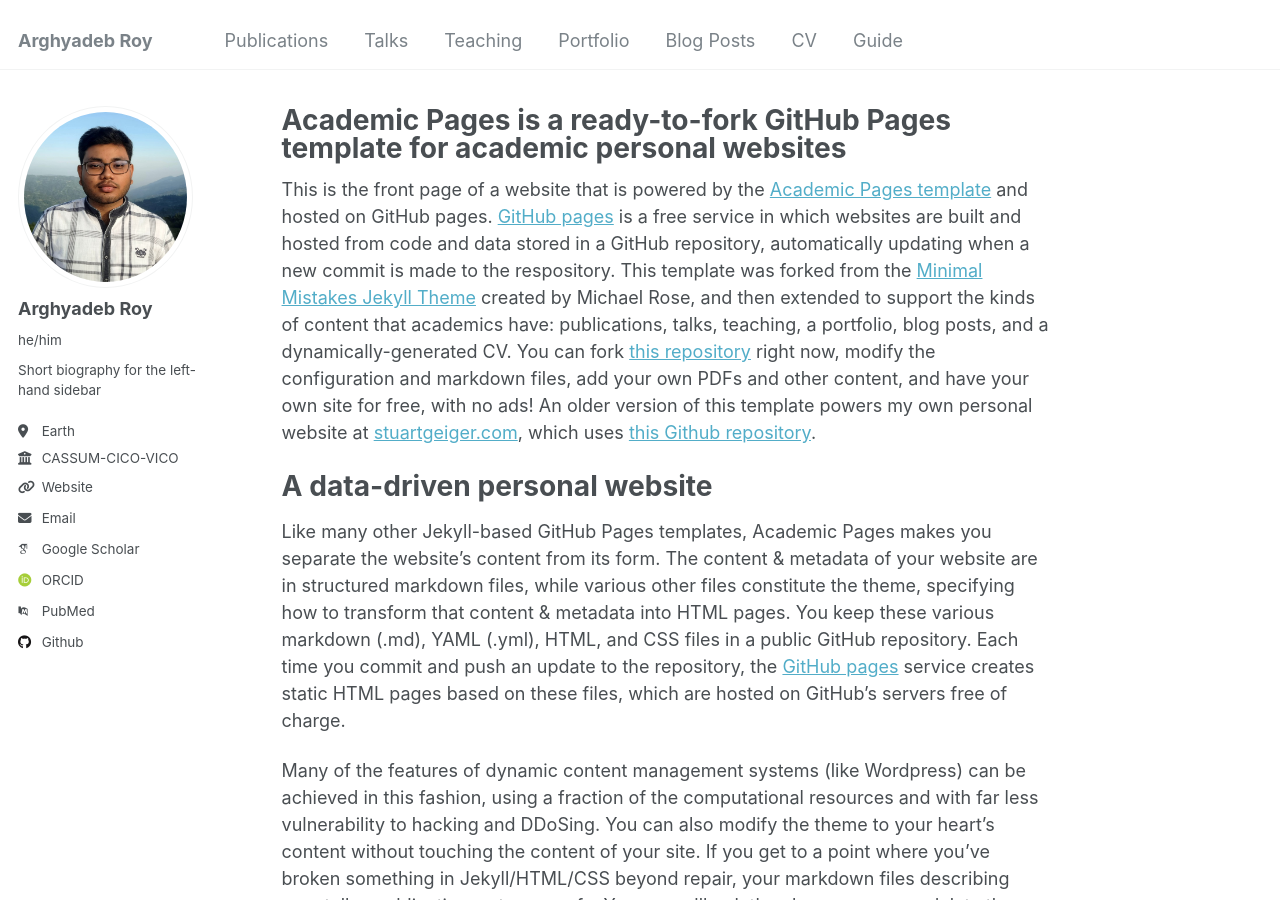
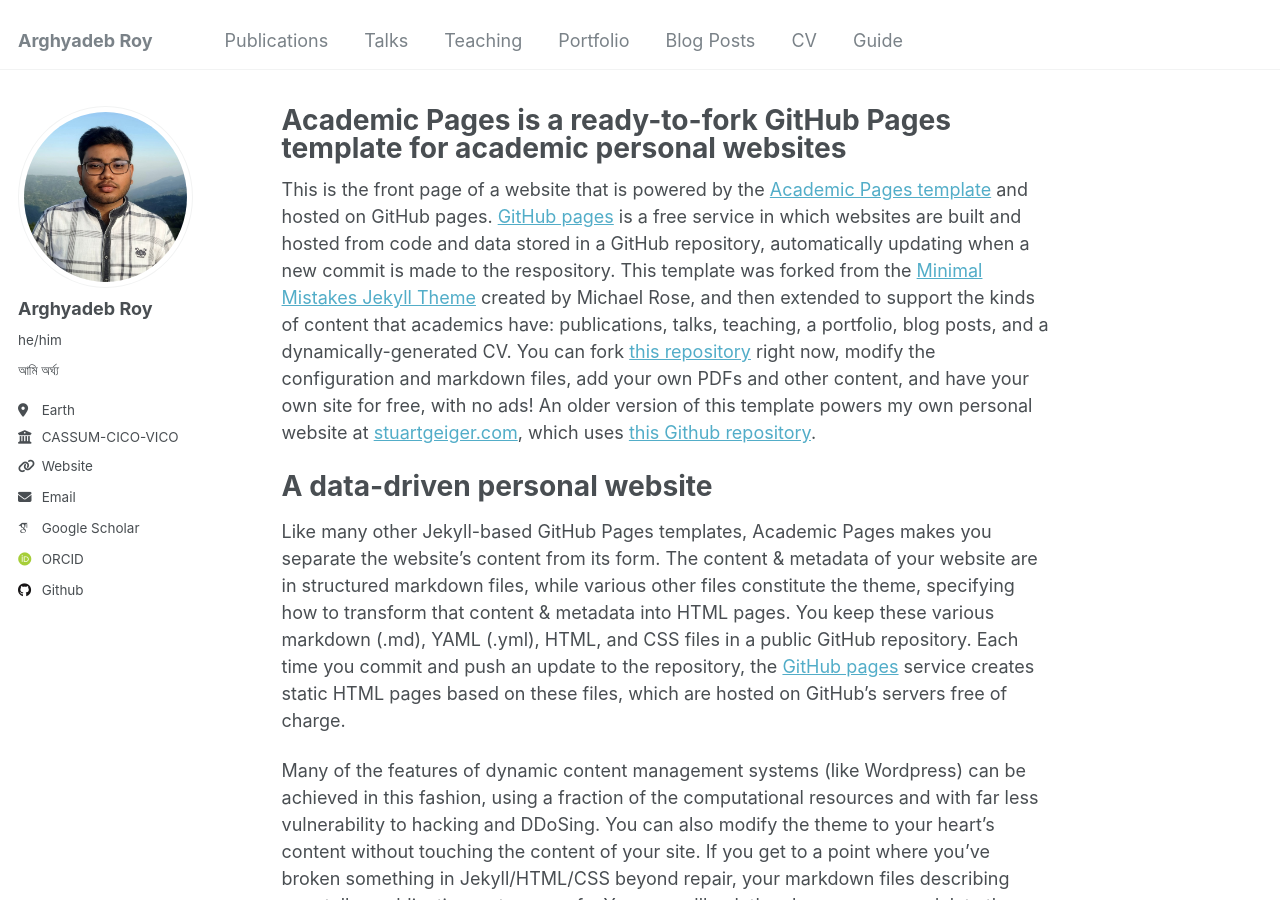
Before and after one commit to arghyadebroy/arghyadebroy.github.io, a Jekyll site: the page built from _pages/about.md, in a window 1280 px wide and 900 px high. Built offline with Jekyll 4.4.1, drawn with Linux system fonts in a browser that asks for light colours; some web fonts are replaced.

Commit message:
Update _config.yml

```diff
--- a/_config.yml
+++ b/_config.yml
@@ -24,7 +24,7 @@ author:
   avatar           : "Roy.jpeg"
   name             : "Arghyadeb Roy"
   pronouns         : "he/him"
-  bio              : "Short biography for the left-hand sidebar"
+  bio              : "আমি অর্ঘ্য"
   location         : "Earth"
   employer         : "CASSUM-CICO-VICO"
   uri              : "https://arghyadebroy.github.io/"
@@ -34,16 +34,14 @@ author:
   arxiv            : # URL - Update with the correct link to your profile
   googlescholar    : "https://scholar.google.com/citations?user=PS_CX0AAAAAJ"
   impactstory      : # URL
-  orcid            : "http://orcid.org/yourorcidurl"
-  semantic         : # URL
-  pubmed           : "https://www.ncbi.nlm.nih.gov/pubmed/?term=john+snow"
+  orcid            : "https://orcid.org/0009-0005-7673-2835"
   researchgate     : # URL
 
   # Repositories and software development
   bitbucket        : # Username - Update with your username on the site
   codepen          : # Username
   dribbble         : # Username
-  github           : "academicpages"
+  github           : "arghyadebroy"
   kaggle           : # Username
   stackoverflow    : # User number or user number and name (i.e., use "1" or "1/jeff-atwood")
 
```
